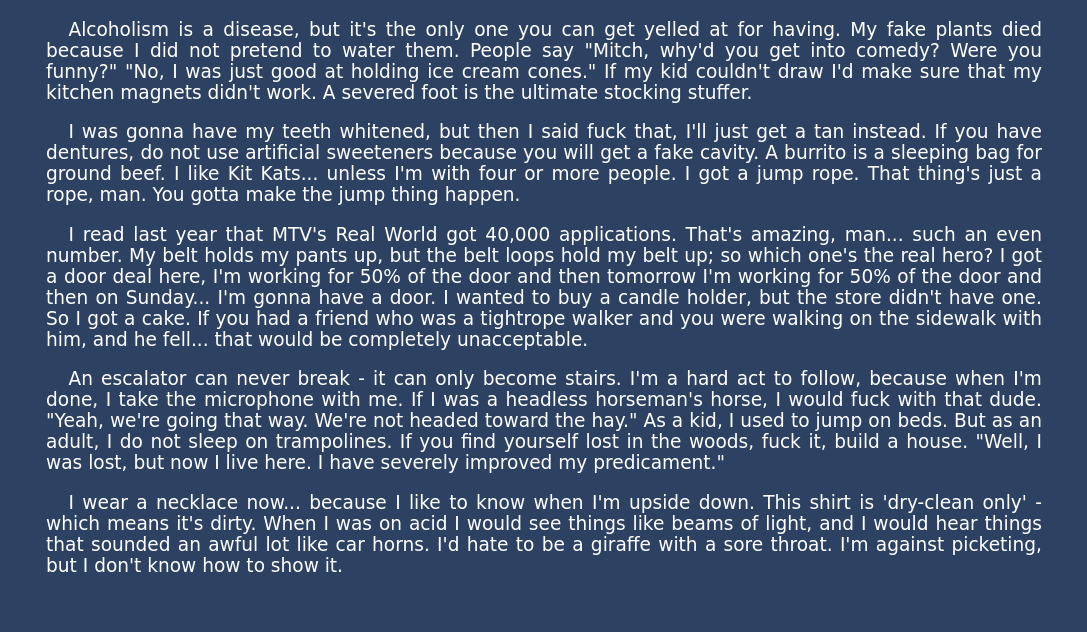
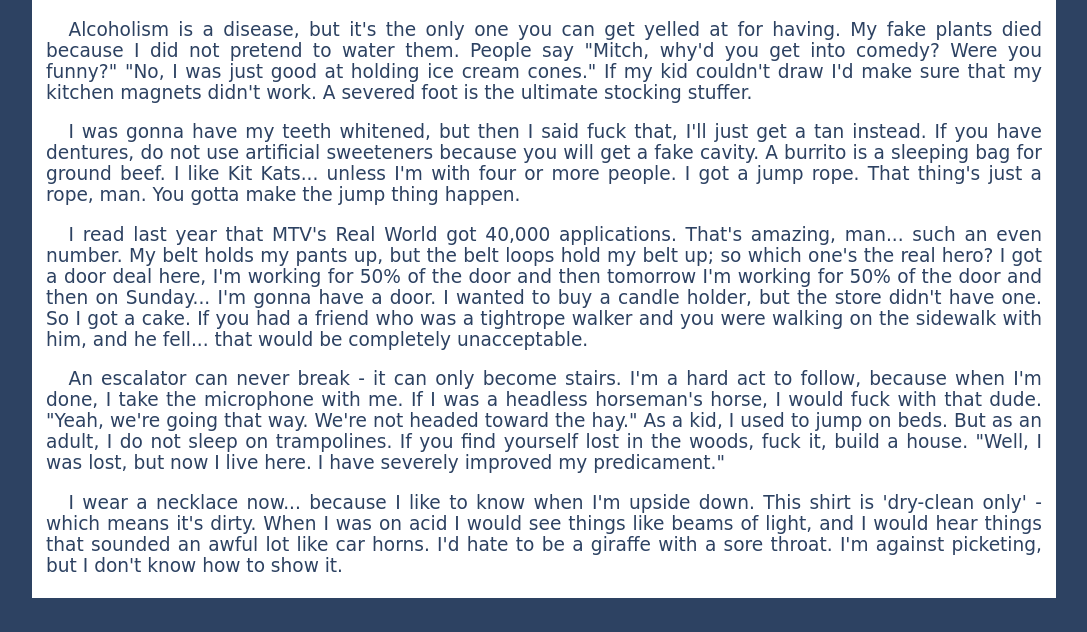
Before and after one commit to eskzsolt/mitch-hedberg-ipsum, a website: page index.html in a window 1280 px wide. Shown: the part 168-800 px from the top of the page, without its empty margins (96-1183 px from the left). Drawn offline with Linux system fonts and the light colour scheme; a web font is replaced by a local one.

Commit message:
Update style.css

```diff
--- a/style.css
+++ b/style.css
@@ -23,8 +23,8 @@ body {
 
 
 #joke-wrapper {
-    color: #fff;
-    /*background-color: #fff;*/
+    color: #2d4262;
+    background-color: #fff;
     display: inline-block;
     padding: 0.2rem calc(0.4rem + 0.6vw) 0.2rem calc(0.4rem + 0.6vw);
     font-family: 'Gaegu', cursive;
```
